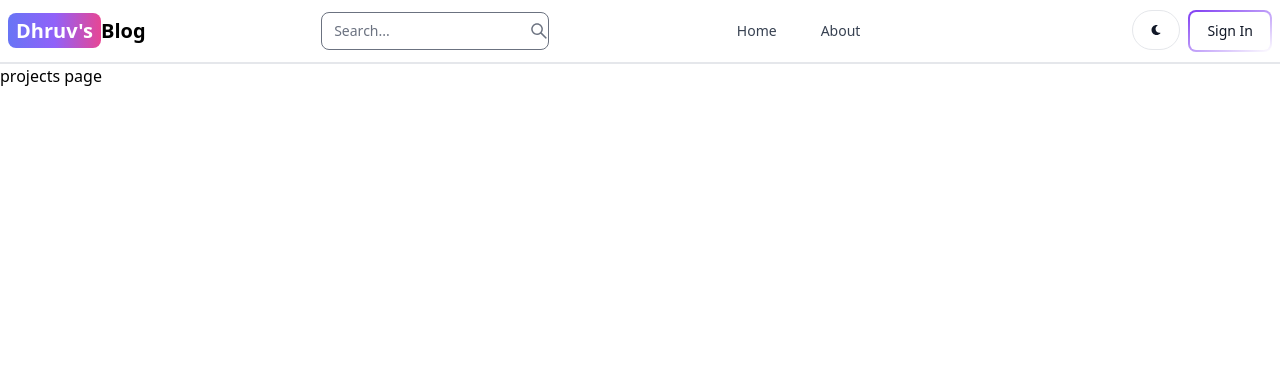
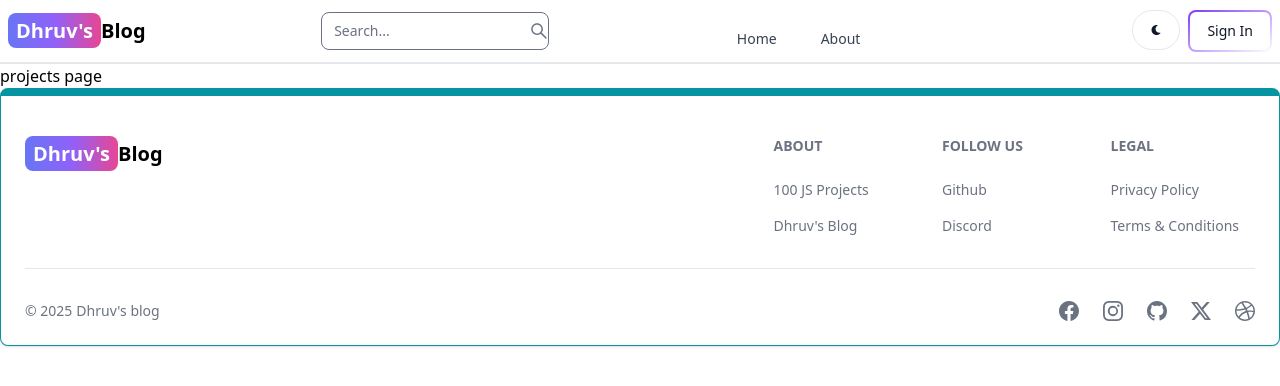
Before and after one commit to dhruv0111/Tech-Blog, a React (Vite) app in the folder client/: page /projects in a window 1280 px wide. Shown: the top 386 px of the page. Built offline with nearby package versions, Linux system fonts and the light colour scheme.

Commit message:
create and add the footer component

```diff
--- a/client/src/App.jsx
+++ b/client/src/App.jsx
@@ -6,6 +6,7 @@
 import Projects from './pages/Projects'
 import SignIn from './pages/Signin'
 import Header from './component/Header'
+import Footer from './component/Footer'
 
 export default function App() {
   return (
@@ -19,6 +20,7 @@
         <Route path='/dashboard' element={<Dashboard />} />
         <Route path='/projects' element={<Projects />}/>
       </Routes>
+      <Footer />
     </BrowserRouter>
   )
 }
--- /dev/null
+++ b/client/src/component/Footer.jsx
@@ -0,0 +1,85 @@
+import { Footer } from "flowbite-react";
+import { Link } from "react-router-dom";
+import { BsFacebook, BsInstagram, BsTwitterX, BsGithub, BsDribbble } from "react-icons/bs";
+
+export default function FooterCom() {
+  return (
+    <Footer container className="border border-t-8 border-teal-500">
+      <div className="w-full max-w-7xl mx-auto">
+        <div className="grid w-full justify-between sm:flex md:grid-cols-1">
+          <div className="mt-5">
+            <Link
+              to="/"
+              className="self-center whitespace-nowrap text-lg sm:text-xl  font-bold dark:text-white "
+            >
+              <span className="px-2 py-1 bg-gradient-to-r from-indigo-500 via-purple-500 to-pink-500 rounded-lg text-white">
+                Dhruv&apos;s
+              </span>
+              Blog
+            </Link>
+          </div>
+          <div className="grid grid-cols-2 gap-8 mt-4 sm:grid-cols-3 sm:gap-6">
+            <div>
+              <Footer.Title title="About" />
+              <Footer.LinkGroup col>
+                <Footer.Link
+                  href="https://www.100jsprojects.com"
+                  target="_blank"
+                  rel="noopener noreferrer"
+                >
+                  100 JS Projects
+                </Footer.Link>
+                <Footer.Link
+                  href="/about"
+                  target="_blank"
+                  rel="noopener noreferrer"
+                >
+                  Dhruv&apos;s Blog
+                </Footer.Link>
+              </Footer.LinkGroup>
+            </div>
+            <div>
+              <Footer.Title title="Follow us" />
+              <Footer.LinkGroup col>
+                <Footer.Link
+                  href="hhttps://github.com/dhruv0111"
+                  target="_blank"
+                  rel="noopener noreferrer"
+                >
+                  Github
+                </Footer.Link>
+                <Footer.Link
+                  href="/about"
+                  target="_blank"
+                  rel="noopener noreferrer"
+                >
+                  Discord
+                </Footer.Link>
+              </Footer.LinkGroup>
+            </div>
+            <div>
+              <Footer.Title title="Legal" />
+              <Footer.LinkGroup col>
+                <Footer.Link href="#">Privacy Policy</Footer.Link>
+                <Footer.Link href="#">Terms &amp; Conditions</Footer.Link>
+              </Footer.LinkGroup>
+            </div>
+          </div>
+        </div>
+        <Footer.Divider />
+        <div className="w-full sm:flex sm:items-center sm:justify-between">
+            <Footer.Copyright href='#' by="Dhruv&apos;s blog" year={new Date().getFullYear()} />
+               <div className="flex gap-6 sm:mt-0 mt-4 sm:justify-center">
+                    <Footer.Icon href='#' icon={BsFacebook} />
+                    <Footer.Icon href='#' icon={BsInstagram} />
+                    <Footer.Icon href='#' icon={BsGithub} />
+                    <Footer.Icon href='#' icon={BsTwitterX} />
+                    <Footer.Icon href='#' icon={BsDribbble} />
+               </div>
+
+
+        </div>
+      </div>
+    </Footer>
+  );
+}
```
